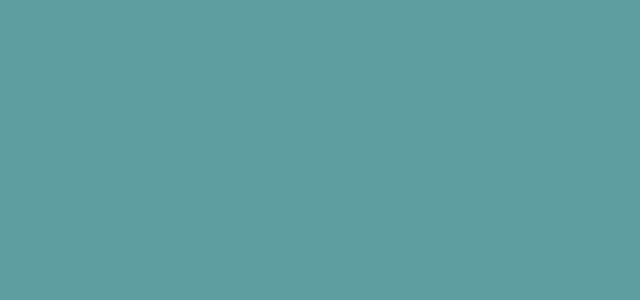
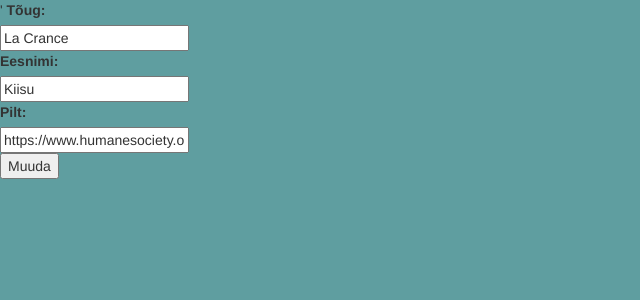
Before and after one commit to katrin151/angular-omis, an Angular app in the folder forms/: page /cat-edit/1 in a window 1280 px wide. Before the commit this address led to /. Shown: the top 300 px of the page, without its empty margins (0-640 px from the left). Built offline with nearby package versions, Linux system fonts and the light colour scheme.

Commit message:
edit cat

```diff
--- a/forms/src/app/app-routing.module.ts
+++ b/forms/src/app/app-routing.module.ts
@@ -6,13 +6,15 @@ import { CatComponent } from './cat/cat.component';
 import { MainComponent } from './main/main.component';
 import { NumbersComponent } from './numbers/numbers.component';
 import { CatSelectComponent} from './cat-select/cat-select.component';
+import { CatEditComponent } from './cat-edit/cat-edit.component';
 
   const routes: Routes = [
     { path: '', component: MainComponent },
     {path: 'numbers', component: NumbersComponent},
     { path: 'cat', component: CatComponent },
     { path: 'cat/:id', component: CatViewComponent },
-    { path: 'selected-cats', component: CatSelectComponent}
+    { path: 'selected-cats', component: CatSelectComponent},
+    { path: 'cat-edit/:id', component: CatEditComponent},
   ];
 
 
--- /dev/null
+++ b/forms/src/app/cat-edit/cat-edit.component.html
@@ -0,0 +1,11 @@
+<form (ngSubmit)="onSubmit()" [formGroup]="catEditForm">'
+    <label>Tõug: </label><br>
+    <input formControlName="breed"  type="text" required><br>
+    <label>Eesnimi: </label><br>
+    <input formControlName="firstname"  type="text" required><br>
+    <label>Pilt: </label><br>
+    <input formControlName="picture"  type="text" required><br>
+    <button type="submit" [disabled]="!catEditForm.valid">
+        Muuda
+    </button>
+</form>
--- /dev/null
+++ b/forms/src/app/cat-edit/cat-edit.component.ts
@@ -0,0 +1,40 @@
+import { Component, OnInit } from '@angular/core';
+import { Cat } from '../cat.model';
+import { ActivatedRoute, Router } from '@angular/router';
+import { CatService } from '../cat.service';
+import { FormGroup, Form, FormControl } from '@angular/forms';
+
+@Component({
+  selector: 'app-cat-edit',
+  templateUrl: './cat-edit.component.html',
+  styleUrls: ['./cat-edit.component.css']
+})
+export class CatEditComponent implements OnInit {
+  cat: Cat;
+  i: number;
+  catEditForm: FormGroup;
+
+
+  constructor(private route: ActivatedRoute,
+    private catService: CatService,
+    private router: Router) { }
+
+  ngOnInit(): void {
+    this.route.params.subscribe(params => {
+      this.i = params.id;
+      this.cat = this.catService.getCat(this.i);
+      console.log(params.id);
+    })
+    this.catEditForm = new FormGroup({
+      breed: new FormControl(this.cat.breed),
+      firstname: new FormControl(this.cat.firstname),
+      picture: new FormControl(this.cat.picture)
+    })
+  }
+
+  onSubmit() {
+    this.catService.editCat(this.catEditForm.value, this.i);
+    this.router.navigateByUrl("/cat");
+  }
+
+}
--- a/forms/src/app/cat-select/cat-select.component.html
+++ b/forms/src/app/cat-select/cat-select.component.html
@@ -1,11 +1,14 @@
 
 <div routerLink="/"> tagasi Pealehele <br></div>
 <div><button (click)="onDelete()" >Tühjenda ostukorv</button> <br><br><br></div>
-<div *ngFor=" let cat of selectedCats; let i=index" [routerLink]="['cat',i]">
+
+<div *ngIf="selectedCats.length==0">Ühtegi kassi ei ole valitud</div>
+
+<div *ngFor=" let cat of selectedCats">
+
       {{ cat.breed }} <br>
       {{ cat.firstname }} <br>
       <img src="{{ cat.picture }}" > <br>
       <br><br>
       <button (click)=onDeleteOne(i)>Eemalda ese ostukorvist</button>
 </div>
-<div *ngIf="selectedCats.length == 0 ">Ostukorv on tühi</div>
--- a/forms/src/app/cat-view/cat-view.component.ts
+++ b/forms/src/app/cat-view/cat-view.component.ts
@@ -15,7 +15,7 @@ export class CatViewComponent implements OnInit {
 
   //cat: Cat =   { breed: "", firstname: "",  picture : ""};
 
-  cat: Cat = new Cat("","","");
+  cat: Cat;
   i: number;
 
   constructor(private route: ActivatedRoute, private catService: CatService) { }
@@ -23,9 +23,6 @@ export class CatViewComponent implements OnInit {
   ngOnInit(): void {
     console.log(this.catService.getCats());
     this.cats = this.catService.getCats();
-    //params: {id:"0"}
-    // id   app-routingu seess :id
-    // "0"  väärtus mistuleb url-i
     this.route.params.subscribe( params =>
       this.i = params['id']
 
--- a/forms/src/app/cat.service.ts
+++ b/forms/src/app/cat.service.ts
@@ -26,7 +26,15 @@ export class CatService {
     return this.cats.slice();
   }
 
+  getCat(index: number): Cat {
+    return this.cats[index];
+  };
+
   addCat(cat: Cat): void {
     this.cats.push(cat);
   }
+
+  editCat(cat: Cat, index: number) {
+    this.cats[index] = cat;
+  }
 }
--- a/forms/src/app/cat/cat.component.html
+++ b/forms/src/app/cat/cat.component.html
@@ -38,7 +38,10 @@
       {{ cat.firstname }} <br>
       <img src="{{ cat.picture }}" > <br><br><br>
     </div>
-    <button (click)="onChooseCat(cat)">Vali kass</button>
+    <button (click)="onChooseCat(cat)">Vali kass</button><br>
+
+    <button [routerLink]="['/cat-edit',i]">Muuda kassi</button><br>
+
     <br><br>
 
 
```
Also changed, not shown: forms/src/app/app.module.ts (+6 -3 lines), forms/src/app/cat-edit/cat-edit.component.css (added), 1 other file (tests, documents, lock files or other folders).
